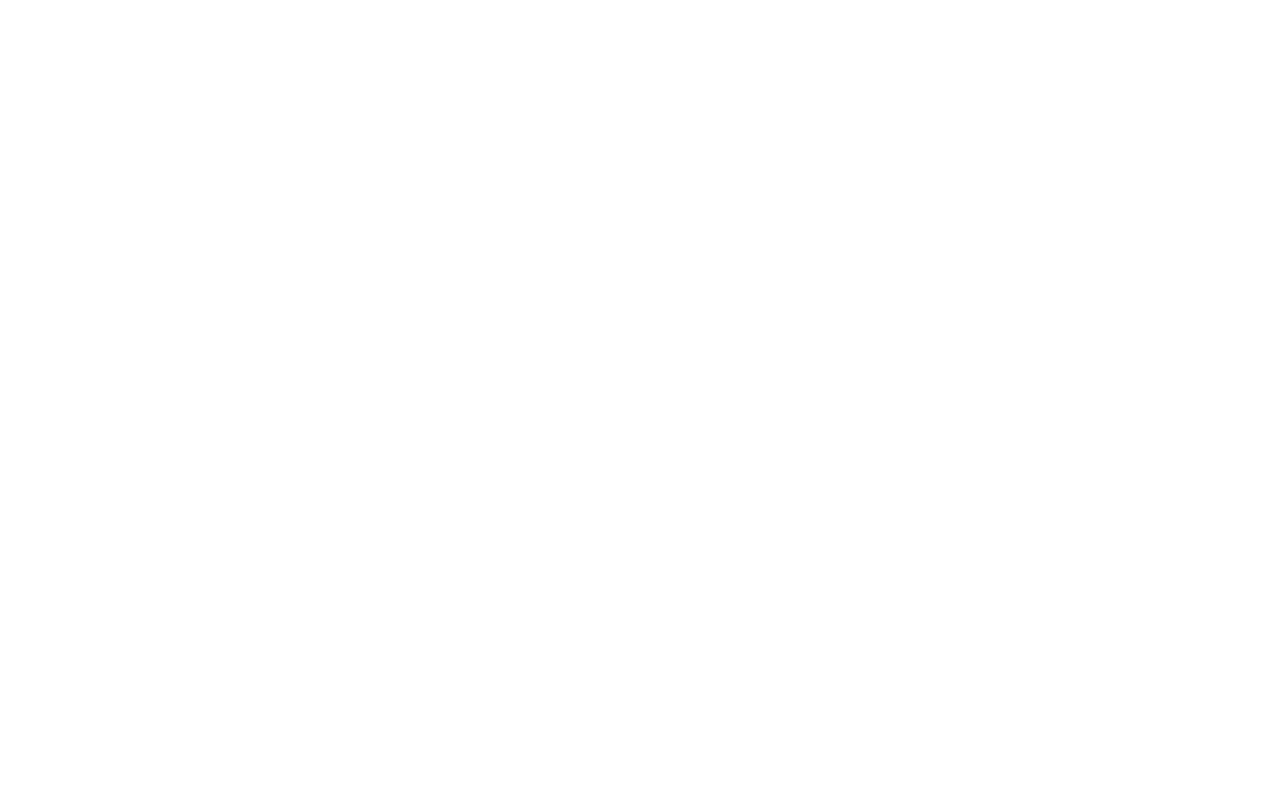
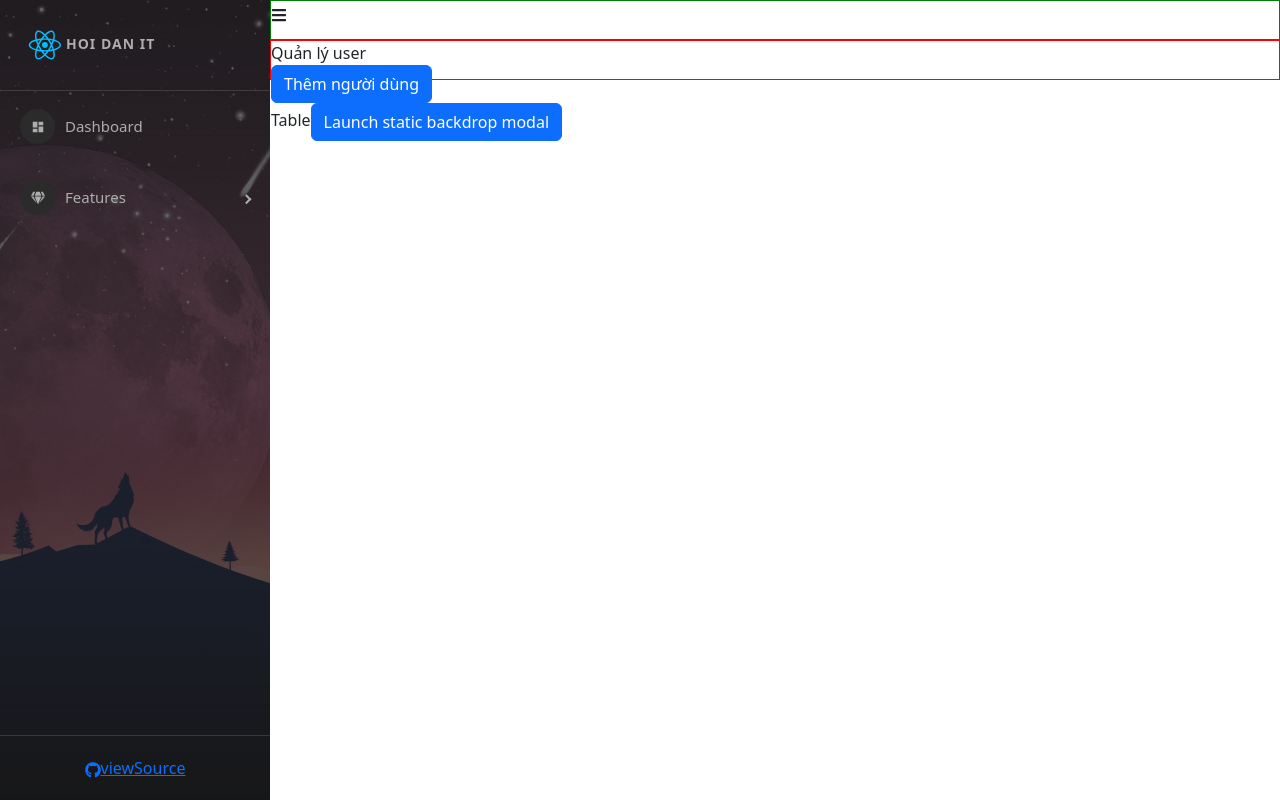
Before and after one commit to toilahonganh/base-react-redux, a React (Create React App) app: page /admins/manage-users in a window 1280 px wide. Before the commit this address had no page. Built offline with nearby package versions, Linux system fonts and the light colour scheme.

Commit message:
modal create user

```diff
--- a/src/App.scss
+++ b/src/App.scss
@@ -65,6 +65,7 @@
           padding: 0 15px;
           background-color: #303030;
           color: white;
+          border: none;
 
           &:hover {
             background-color: black;
--- a/src/components/Admin/Admin.js
+++ b/src/components/Admin/Admin.js
@@ -2,6 +2,7 @@
 import './Admin.scss';
 import { FaBars } from 'react-icons/fa';
 import { useState } from "react";
+import { Outlet } from "react-router-dom";
 
 const Admin = (props) => {
     const [collapsed, setCollapsed] = useState(false);
@@ -12,8 +13,12 @@
                 <SideBar collapsed={collapsed} />
             </div>
             <div className="admin-content">
-                <FaBars onClick={() => setCollapsed(!collapsed)} />
-                content goes here
+                <div className="admin-header">
+                    <FaBars onClick={() => setCollapsed(!collapsed)} />
+                </div>
+                <div className="admin-main">
+                    <Outlet />
+                </div>
             </div>
         </div>
     )
--- a/src/components/Admin/Admin.scss
+++ b/src/components/Admin/Admin.scss
@@ -5,5 +5,20 @@
         .pro-sidebar {
             height: 100vh !important;
         }
+
+    }
+
+    .admin-content {
+        width: 100%;
+
+        .admin-header {
+            height: 40px;
+            border: 1px solid green;
+        }
+
+        .admin-main {
+            height: 40px;
+            border: 1px solid red;
+        }
     }
 }
--- /dev/null
+++ b/src/components/Admin/Content/DashBoard.js
@@ -0,0 +1,8 @@
+const Dashboard = (props) => {
+    return (
+        <div>
+            Dashboard
+        </div>
+    )
+}
+export default Dashboard;
--- /dev/null
+++ b/src/components/Admin/Content/ManageUser.js
@@ -0,0 +1,22 @@
+import ModalCreateUser from "./ModalCreateUser";
+
+const ManageUser = (props) => {
+    return (
+        <div className="manage-user-container">
+            <div className="title">
+                Quản lý user
+            </div>
+            <div className="users-content">
+                <div>
+                    <button className="btn btn-primary">Thêm người dùng</button>
+                </div>
+                <div>
+                    Table
+                    <ModalCreateUser />
+                </div>
+            </div>
+        </div>
+    );
+};
+
+export default ManageUser;
--- /dev/null
+++ b/src/components/Admin/Content/ModalCreateUser.js
@@ -0,0 +1,65 @@
+import { useState } from 'react';
+import Button from 'react-bootstrap/Button';
+import Modal from 'react-bootstrap/Modal';
+
+const ModalCreateUser = (props) => {
+    const [show, setShow] = useState(false);
+
+    const handleClose = () => setShow(false);
+    const handleShow = () => setShow(true);
+
+    return (
+        <>
+            <Button variant="primary" onClick={handleShow}>
+                Launch static backdrop modal
+            </Button>
+
+            <Modal
+                show={show}
+                onHide={handleClose}
+                backdrop="static"
+                keyboard={false}
+                size="xl"
+            >
+                <Modal.Header closeButton>
+                    <Modal.Title>Thêm mới người dùng</Modal.Title>
+                </Modal.Header>
+                <Modal.Body>
+                    <form className="row g-3">
+                        <div className="col-md-6">
+                            <label htmlFor="inputEmail4" className="form-label">Email</label>
+                            <input type="email" className="form-control" id="inputEmail4" />
+                        </div>
+                        <div className="col-md-6">
+                            <label htmlFor="inputPassword4" className="form-label">Password</label>
+                            <input type="password" className="form-control" id="inputPassword4" />
+                        </div>
+                        <div className="col-md-6">
+                            <label htmlFor="inputCity" className="form-label">Username</label>
+                            <input type="text" className="form-control" id="inputCity" />
+                        </div>
+                        <div className="col-md-4">
+                            <label htmlFor="inputState" className="form-label">Role</label>
+                            <select id="inputState" className="form-select">
+                                <option defaultValue value="USER">USER</option>
+                                <option value="ADMIN">ADMIN</option>
+                            </select>
+                        </div>
+                        <div className='col-md-12'>
+                            <label className='form-label'>Image</label>
+                            <input type='file' />
+                        </div>
+                    </form>
+                </Modal.Body>
+                <Modal.Footer>
+                    <Button variant="secondary" onClick={handleClose}>
+                        Đóng
+                    </Button>
+                    <Button variant="primary">Lưu</Button>
+                </Modal.Footer>
+            </Modal>
+        </>
+    );
+}
+
+export default ModalCreateUser;
--- a/src/components/Admin/SideBar.js
+++ b/src/components/Admin/SideBar.js
@@ -14,6 +14,7 @@
 import { MdDashboard } from 'react-icons/md';
 
 import sidebarBg from '../../assets/bg2.jpg';
+import { Link } from 'react-router-dom';
 
 
 const SideBar = (props) => {
@@ -51,6 +52,7 @@
                             icon={<MdDashboard />}
                         >
                             Dashboard
+                            <Link to="/admins" />
                         </MenuItem>
                     </Menu>
                     <Menu iconShape="circle">
@@ -58,7 +60,10 @@
                             icon={<FaGem />}
                             title="Features"
                         >
-                            <MenuItem> Quản lý user</MenuItem>
+                            <MenuItem>
+                                Quản lý user
+                                <Link to="/admins/manage-users" />
+                            </MenuItem>
                             <MenuItem> Quản lý bài quiz</MenuItem>
                             <MenuItem> Quản lý câu hỏi</MenuItem>
                         </SubMenu>
--- a/src/components/Header/Header.js
+++ b/src/components/Header/Header.js
@@ -14,7 +14,7 @@
                 <Navbar.Collapse id="basic-navbar-nav">
                     <Nav className="me-auto">
                         <NavLink to="/users" className='nav-link'>User</NavLink>
-                        <NavLink to="/admin" className='nav-link'>Admin</NavLink>
+                        <NavLink to="/admins" className='nav-link'>Admin</NavLink>
                     </Nav>
 
                     <Nav>
--- a/src/index.js
+++ b/src/index.js
@@ -11,6 +11,9 @@
 import User from './components/User/User';
 import Admin from './components/Admin/Admin';
 import HomePage from './components/Home/HomePage';
+import DashBoard from './components/Admin/Content/DashBoard';
+import ManageUser from './components/Admin/Content/ManageUser';
+
 
 const root = ReactDOM.createRoot(document.getElementById('root'));
 root.render(
@@ -24,7 +27,10 @@
           <Route path='users' element={<User />} />
         </Route>
 
-        <Route path='admin' element={<Admin />} />
+        <Route path='/admins' element={<Admin />}>
+          <Route index element={<DashBoard />} />
+          <Route path='manage-users' element={<ManageUser />} />
+        </Route>
       </Routes>
     </BrowserRouter>
     {/* </React.StrictMode> */}
```
